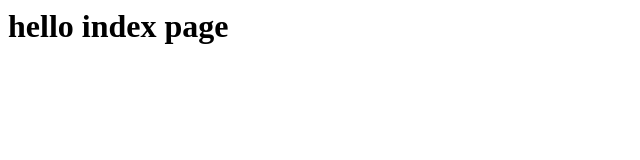
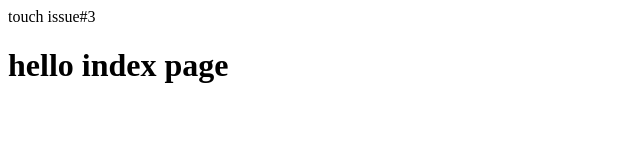
Before and after one commit to arive21/project21, a plain HTML site: page index.html in a window 1280 px wide. Shown: the whole page, without its empty margins (0-640 px from the left). Drawn offline with Linux system fonts and the light colour scheme.

Commit message:
Issue #3 issue#3の追記をしました

```diff
--- a/index.html
+++ b/index.html
@@ -3,6 +3,7 @@
 <title>index</title>
 </head>
 <body>
+touch issue#3
   <h1>hello index page</h1>
 </body>
 </html>
```
